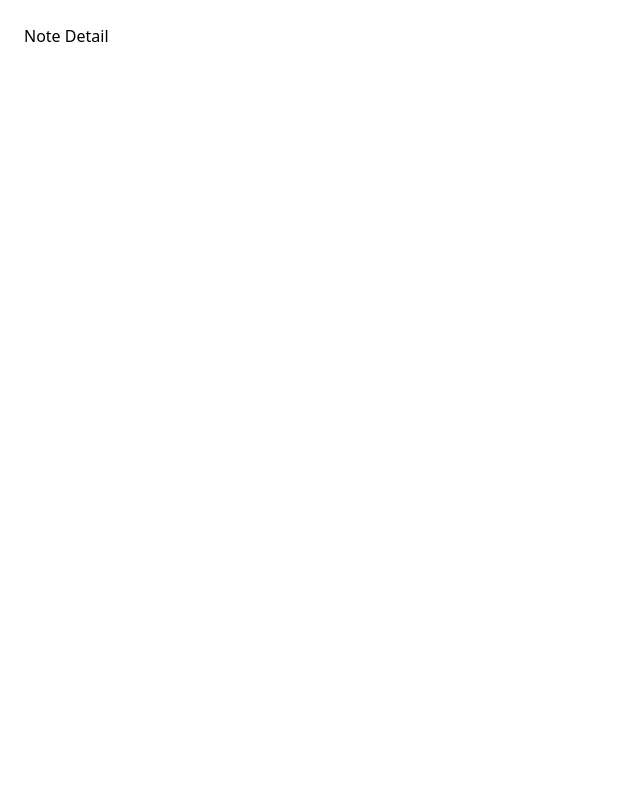
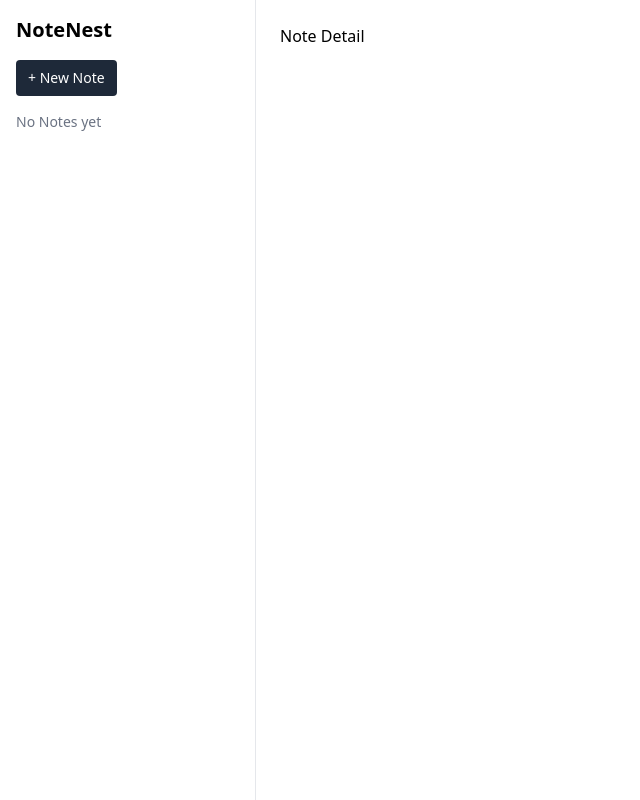
Before and after one commit to Apoorva65/NoteNest, a React (Vite) app: page /note/fc45043d-7a7c-48d7-8830-be532e0906df in a window 1280 px wide. Shown: the whole page, without its empty margins (0-640 px from the left). Built offline with nearby package versions, Linux system fonts and the light colour scheme.

Commit message:
Add new Note creation flow

```diff
--- a/src/App.jsx
+++ b/src/App.jsx
@@ -6,9 +6,7 @@
 function App() {
   return (
     <Routes>
-      <Route path="/" element={<NotesPage />} />
-      <Route path="/new" element={<NewNote />} />
-      <Route path="/note/:id" element={<NoteDetail />} />
+       <Route path='/*' element={<NotesPage />} />
     </Routes>
   )
 }
--- a/src/components/SideBar.jsx
+++ b/src/components/SideBar.jsx
@@ -1,9 +1,15 @@
 import React from "react"
+import {useNavigate} from 'react-router-dom'
 
 function SideBar({notes}) {
+    const navigate = useNavigate();
+
   return (
     <aside className="w-64 border-r border-gray-200 p-4">
       <h2 className="text-xl font-semibold mb-4">NoteNest</h2>
+      <button
+      onClick={()=>navigate('/new')}
+      className="mb-4 rounded bg-gray-800 px-3 py-2 text-sm text-white hover:bg-gray-700">+ New Note</button>
       <div className="text-sm text-gray-500">
         {notes.length===0?'No Notes yet':'Notes will appear here'}
       </div>
--- a/src/pages/NewNote.jsx
+++ b/src/pages/NewNote.jsx
@@ -1,11 +1,23 @@
-import React from "react";
+import React, { useEffect } from "react";
+import { useNavigate } from "react-router-dom";
 
-function NewNote(){
-    return(
-        <div className="p-6">
-            New Note
-        </div>
-    )
+function NewNote({createNote}){
+
+    const navigate = useNavigate();
+
+    useEffect(()=>{
+        const newNote = {
+            id : crypto.randomUUID(),
+            title : '',
+            content : '',
+            updatedAt : Date.now()
+        }
+
+        createNote(newNote);
+        navigate(`/note/${newNote.id}`);
+    },[])
+
+    return null;
 }
 
 export default NewNote;
--- a/src/pages/NotesPage.jsx
+++ b/src/pages/NotesPage.jsx
@@ -1,17 +1,26 @@
 import React, { useState } from "react";
 import SideBar from "../components/SideBar";
+import { Route, Routes } from "react-router-dom";
+import NewNote from "./NewNote";
+import NoteDetail from "./NoteDetail";
 
 function NotesPage(){
 
     const [notes,setNotes] = useState([]);
 
+    const createNote = (note) =>{
+        setNotes((prevnote)=>[note,...prevnote])
+    }
+
     return(
         <div className="flex h-screen">
             <SideBar notes = {notes}/>
-            <main className="flex-1 p-6">
-                <div className="text-gray-500">
-                Select a note to start editing
-                </div>
+            <main className="flex-1">
+                <Routes>
+                    <Route path="/new" element={<NewNote createNote={createNote} />} />
+                    <Route path="/note/:id" element={<NoteDetail/>} />
+                    <Route path="/" element = {<div className="p-6 text-gray-500">Select a note to start editing</div>} />
+                </Routes>
             </main>
         </div>
     )
```
